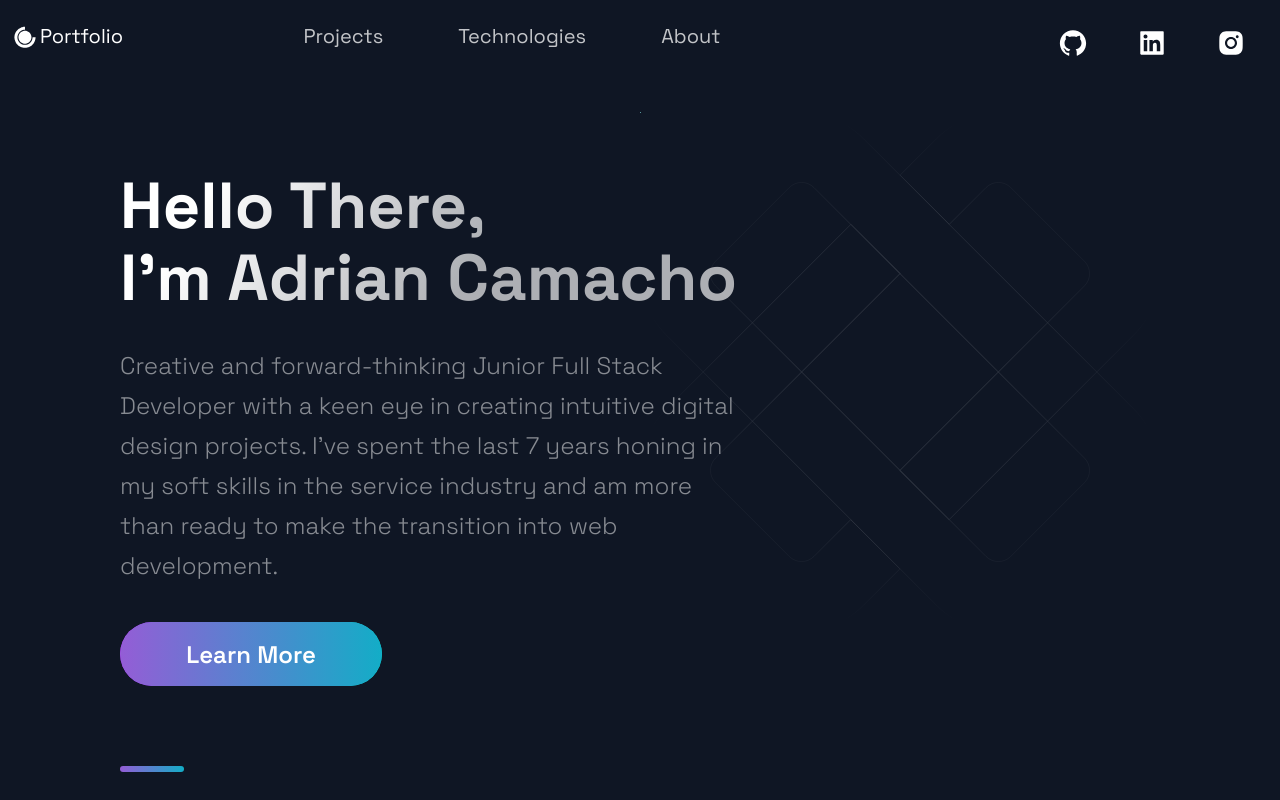
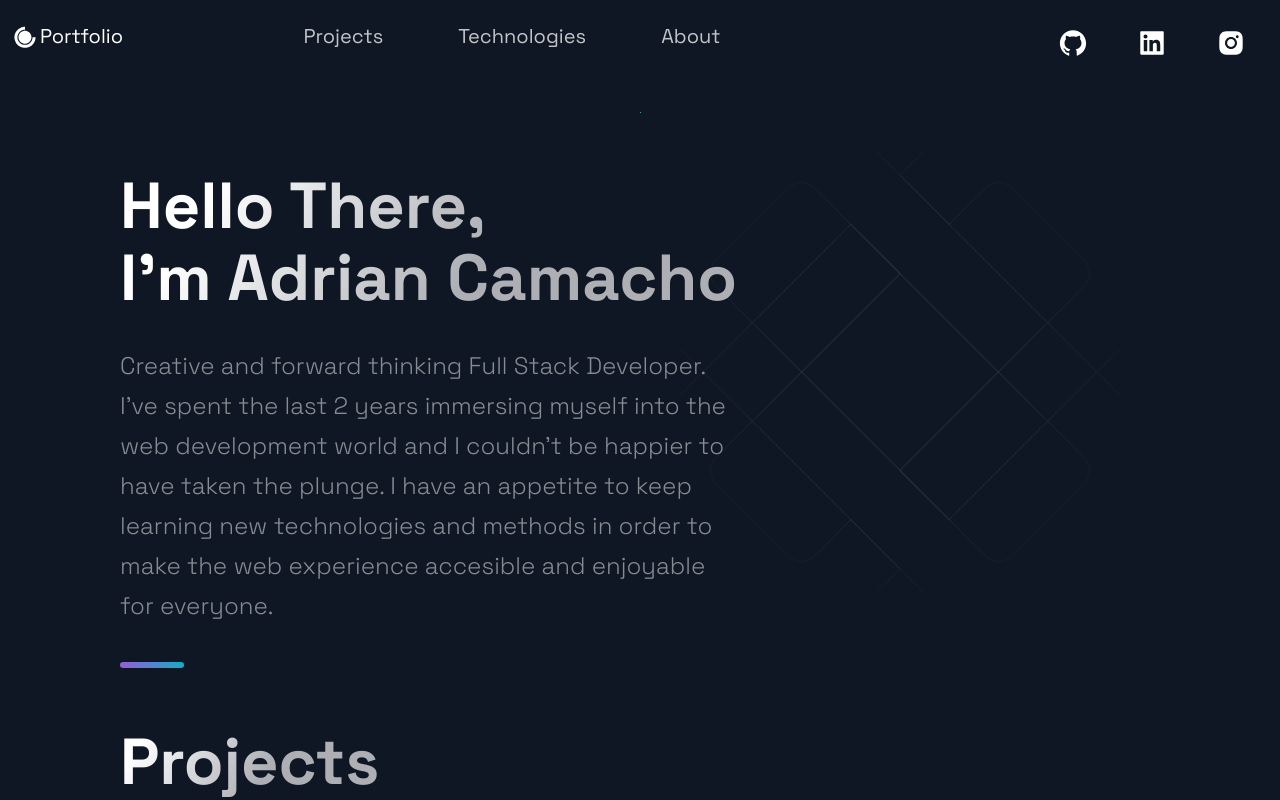
Before and after one commit to chonnessey/next-portfolio, a Next.js app: page / in a window 1280 px wide. Shown: the top 800 px of the page. Built offline with nearby package versions, Linux system fonts and the light colour scheme.

Commit message:
fix about me section and hero section

```diff
--- a/src/components/Hero/Hero.js
+++ b/src/components/Hero/Hero.js
@@ -12,9 +12,9 @@ const Hero = (props) => (
         I'm Adrian Camacho
       </SectionTitle>
       <SectionText>
-      Creative and forward-thinking Junior Full Stack Developer with a keen eye in creating intuitive digital design projects. I've spent the last 7 years honing in my soft skills in the service industry and am more than ready to make the transition into web development.
+      Creative and forward thinking Full Stack Developer. I've spent the last 2 years immersing myself into the web development world and I couldn't be happier to have taken the plunge. I have an appetite to keep learning new technologies and methods in order to make the web experience accesible and enjoyable for everyone.
       </SectionText>
-      <Button onClick={() => window.location = ``}>Learn More</Button>
+      {/* <Button onClick={() => window.location = ``}>Learn More</Button> */}
     </LeftSection>
   </Section>
 );
--- a/src/components/TimeLine/TimeLine.js
+++ b/src/components/TimeLine/TimeLine.js
@@ -46,7 +46,7 @@ const Timeline = () => {
     <Section id="about">
       <SectionTitle>About Me</SectionTitle>
       <SectionText>
-        Lorem ipsum, dolor sit amet consectetur adipisicing elit. Sunt eum, eligendi esse suscipit rem dolores? Voluptates suscipit voluptatem placeat rerum nostrum esse nulla neque nesciunt quae, adipisci sunt architecto ut.
+        Creative and forward thinking Full Stack Developer. I've spent the last year and a half immersing myself into the web development world and I couldn't be happier to have taking the plunge. I have an appetite to keep learning new technologies and methods in order to make the web experience enjoyable for everyone.
       </SectionText>
       <CarouselContainer ref={carouselRef} onScroll={handleScroll}>
         <>
--- a/src/constants/constants.js
+++ b/src/constants/constants.js
@@ -38,9 +38,10 @@ export const projects = [
 ];
 
 export const TimeLineData = [
-  { year: 2017, text: 'Started my journey', },
-  { year: 2018, text: 'Worked as a freelance developer', },
-  { year: 2019, text: 'Founded JavaScript Mastery', },
-  { year: 2020, text: 'Shared my projects with the world', },
-  { year: 2021, text: 'Started my own platform', },
+  // { year: 2017, text: 'Started my journey', },
+  // { year: 2018, text: 'Worked as a freelance developer', },
+  // { year: 2019, text: 'Started my development journey', },
+  { year: 2020, text: 'Attended Intro Course at Epicodus', },
+  { year: 2021, text: 'Completed Full Stack Development course at Epicodus', },
+  { year: 2021, text: 'Began first internship at Fiction Tribe in Portland, Oregon', },
 ];
```
